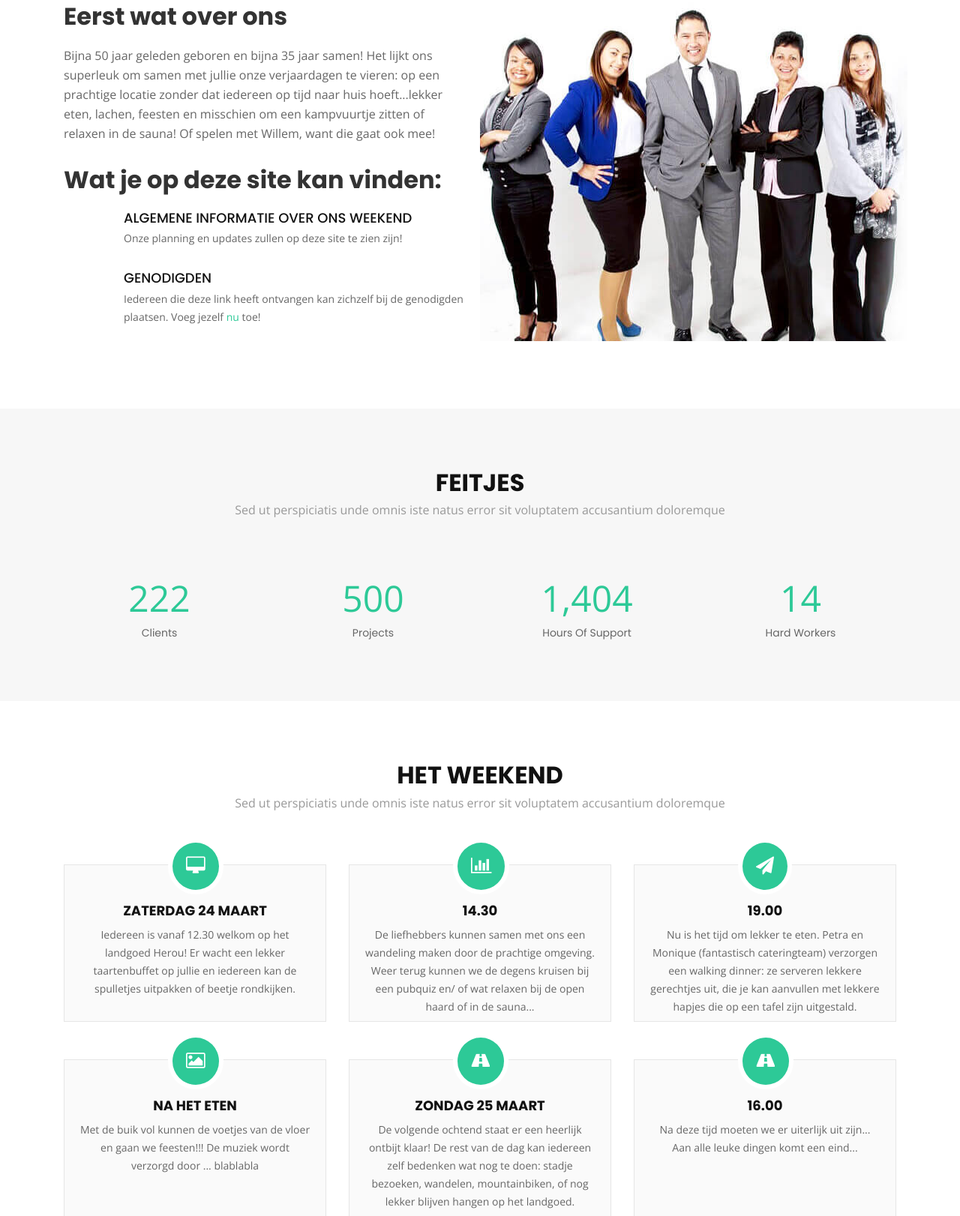
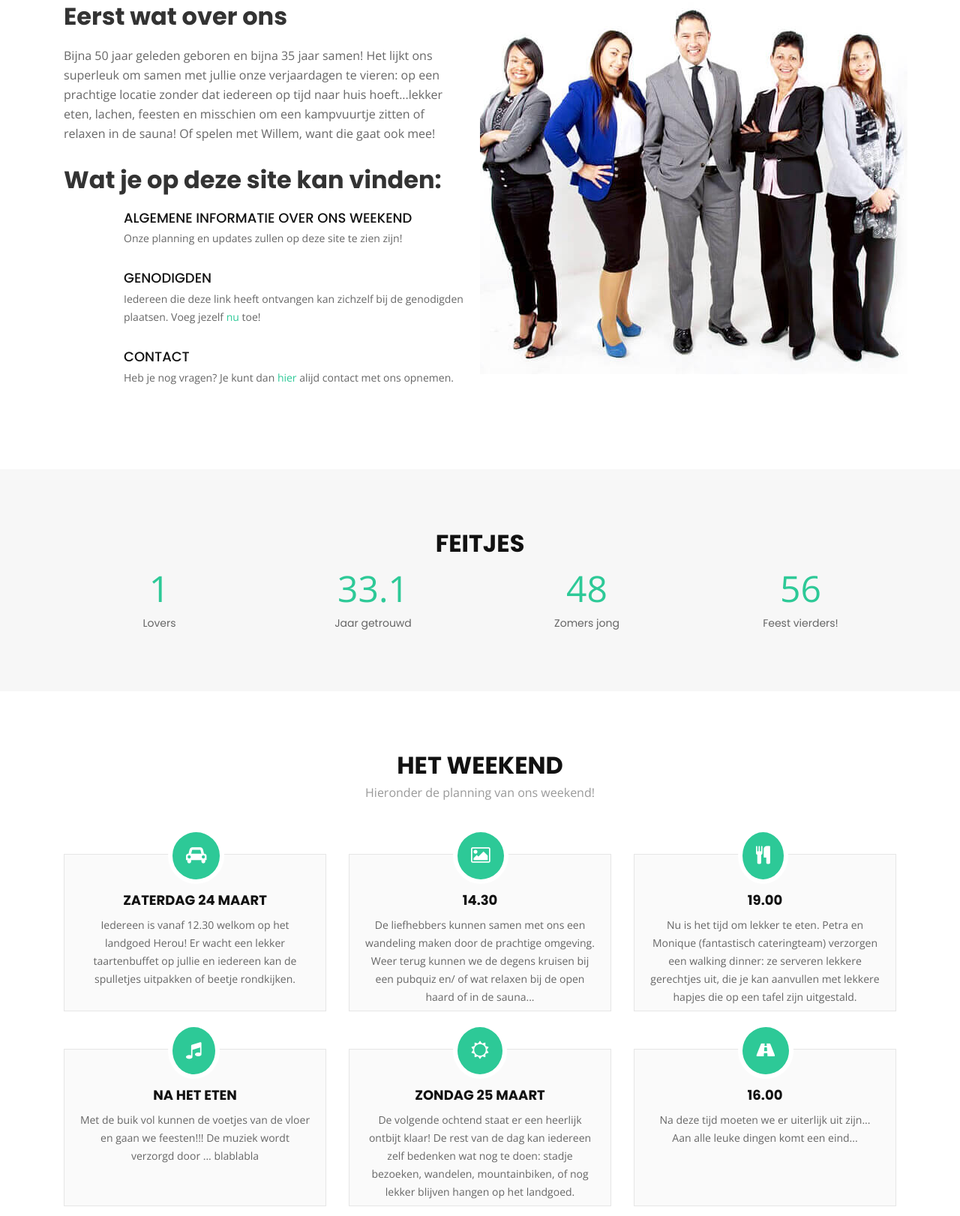
Before and after one commit to FKwaks/siteverjaardag, a Django app: page / in a window 1280 px wide. Shown: the part 877-2499 px from the top of the page at 75% size. Run offline with Django 3.2, Linux system fonts and the light colour scheme; data that the repository does not hold is empty; some libraries are stand-ins or nearby versions.

Commit message:
planning en maps

```diff
--- a/list/templates/list/index.html
+++ b/list/templates/list/index.html
@@ -56,7 +56,7 @@
           <li><a href="#about">Over Ons</a></li>
           <li><a href="#services">Het Weekend</a></li>
           <li><a href="#portfolio">Genodigden</a></li>
-          <li><a href="#team">Tijd en Loatie</a></li>
+          <li><a href="#team">Locatie</a></li>
           <li><a href="#contact">Contact</a></li>
         </ul>
       </nav><!-- #nav-menu-container -->
@@ -103,6 +103,12 @@
               <p class="description">Iedereen die deze link heeft ontvangen kan zichzelf bij de genodigden plaatsen. Voeg jezelf <a href= "#portfolio">nu</a> toe!</p>
             </div>
 
+            <div class="icon-box wow fadeInUp" data-wow-delay="0.4s">
+              <!--<div class="icon"><i class="fa fa-user-circle-o fa-lg"></i></div>-->
+              <h4 class="title"><a href="#contact">Contact</a></h4>
+              <p class="description">Heb je nog vragen? Je kunt dan <a href= "#contact">hier</a> alijd contact met ons opnemen.</p>
+            </div>
+
           </div>
 
           <div class="col-lg-6 background order-lg-2 order-1 wow fadeInRight"></div>
@@ -118,28 +124,29 @@
       <div class="container wow fadeIn">
         <div class="section-header">
           <h3 class="section-title">Feitjes</h3>
-          <p class="section-description">Sed ut perspiciatis unde omnis iste natus error sit voluptatem accusantium doloremque</p>
+          <!--<p class="section-description">Sed ut perspiciatis unde omnis iste natus error sit voluptatem accusantium doloremque</p>-->
         </div>
         <div class="row counters">
 
+
           <div class="col-lg-3 col-6 text-center">
-            <span data-toggle="counter-up">232</span>
-            <p>Clients</p>
+            <span data-toggle="counter-up">2</span>
+            <p>Lovers</p>
           </div>
 
           <div class="col-lg-3 col-6 text-center">
-            <span data-toggle="counter-up">521</span>
-            <p>Projects</p>
+            <span data-toggle="counter-up">34.5</span>
+            <p>Jaar getrouwd</p>
           </div>
 
   				<div class="col-lg-3 col-6 text-center">
-            <span data-toggle="counter-up">1,463</span>
-            <p>Hours Of Support</p>
+            <span data-toggle="counter-up">50</span>
+            <p>Zomers jong</p>
   				</div>
 
           <div class="col-lg-3 col-6 text-center">
-            <span data-toggle="counter-up">15</span>
-            <p>Hard Workers</p>
+            <span data-toggle="counter-up">60</span>
+            <p>Feest vierders!</p>
   				</div>
 
   			</div>
@@ -154,46 +161,42 @@
       <div class="container wow fadeIn">
         <div class="section-header">
           <h3 class="section-title">Het weekend</h3>
-          <p class="section-description">Sed ut perspiciatis unde omnis iste natus error sit voluptatem accusantium doloremque</p>
+          <p class="section-description">Hieronder de planning van ons weekend!</p>
         </div>
 
         <div class="row">
           <div class="col-lg-4 col-md-6 wow fadeInUp" data-wow-delay="0.2s">
             <div class="box">
-              <div class="icon"><a href=""><i class="fa fa-desktop"></i></a></div>
+              <div class="icon"><a href=""><i class="fa fa-car"></i></a></div>
               <h4 class="title">Zaterdag 24 maart</h4>
               <p class="description">Iedereen is vanaf 12.30 welkom op het landgoed Herou! Er wacht een lekker taartenbuffet op jullie en iedereen kan de spulletjes uitpakken of beetje rondkijken.</p>
             </div>
           </div>
           <div class="col-lg-4 col-md-6 wow fadeInUp" data-wow-delay="0.4s">
             <div class="box">
-              <div class="icon"><a href=""><i class="fa fa-bar-chart"></i></a></div>
+              <div class="icon"><a href=""><i class="fa fa-photo"></i></a></div>
               <h4 class="title">14.30</h4>
               <p class="description">De liefhebbers kunnen samen met ons een wandeling maken door de prachtige omgeving. Weer terug kunnen we de degens kruisen bij een pubquiz en/ of wat relaxen bij de open haard of in de sauna...</p>
             </div>
           </div>
           <div class="col-lg-4 col-md-6 wow fadeInUp" data-wow-delay="0.6s">
             <div class="box">
-              <div class="icon"><a href=""><i class="fa fa-paper-plane"></i></a></div>
+              <div class="icon"><a href=""><i class="fa fa-cutlery"></i></a></div>
               <h4 class="title">19.00</h4>
               <p class="description">Nu is het tijd om lekker te eten. Petra en Monique (fantastisch cateringteam) verzorgen een walking dinner: ze serveren lekkere gerechtjes uit, die je kan aanvullen met lekkere hapjes die op een tafel zijn uitgestald.</p>
             </div>
           </div>
 
-          <!--Vanaf 19.00 lekker eten. Fantastische cateringteam Petra en Monique verzorgen een walking dinner!
-          Feest!
-          Volgende ochtend is er een ontbijt De rest van de dag kan iedereen zelf bedenken wat ze willen doen!-->
-
           <div class="col-lg-4 col-md-6 wow fadeInUp" data-wow-delay="0.2s">
             <div class="box">
-              <div class="icon"><a href=""><i class="fa fa-photo"></i></a></div>
+              <div class="icon"><a href=""><i class="fa fa-music"></i></a></div>
               <h4 class="title"><a href="">Na het eten</a></h4>
               <p class="description">Met de buik vol kunnen de voetjes van de vloer en gaan we feesten!!! De muziek wordt verzorgd door ... blablabla</p>
             </div>
           </div>
           <div class="col-lg-4 col-md-6 wow fadeInUp" data-wow-delay="0.4s">
             <div class="box">
-              <div class="icon"><a href=""><i class="fa fa-road"></i></a></div>
+              <div class="icon"><a href=""><i class="fa fa-sun-o"></i></a></div>
               <h4 class="title"><a href="">Zondag 25 maart</a></h4>
               <p class="description">De volgende ochtend staat er een heerlijk ontbijt klaar! De rest van de dag kan iedereen zelf bedenken wat nog te doen: stadje bezoeken, wandelen, mountainbiken, of nog lekker blijven hangen op het landgoed. </p>
             </div>
@@ -252,7 +255,7 @@
         <div class="row">
           <div class="col-lg-5 text-center text-lg-left">
             <h3 class="cta-title">Meld je ook aan!</h3>
-            <p class="cta-text">Vul hier jouw gegevens in en klik op verzend. Zo wordt u ook zichtbaar bij de genodigden!</p>
+            <p class="cta-text">Vul hier jouw gegevens in en klik op verzend. Zo wordt jij ook zichtbaar bij de genodigden!</p>
           </div>
 
           <div class="col-lg-6 col-md-8 float-lg-right">
@@ -296,12 +299,12 @@
           <div class="col-lg-7">
             <div class="embed-responsive embed-responsive-16by9 map-container mb-4 mb-lg-0">
               <!--My Google API to create a map AIzaSyAq0M7IhzDg9PniSj7KNg5dRIMDNvmQLq8-->
-              <iframe frameborder="0" scrolling="no" marginheight="0" marginwidth="0" src="https://www.google.com/maps/embed/v1/place?q=place_id:ChIJjy9BCXbzxkcRpvQ5g154dwg&key=AIzaSyAq0M7IhzDg9PniSj7KNg5dRIMDNvmQLq8"></iframe>
+              <iframe frameborder="0" scrolling="no" marginheight="0" marginwidth="0" src="https://www.google.com/maps/embed/v1/place?q=Ardennen%20Landgoed%20Le%20Herou%2C%20rue%20de%2057%20nisramont%2C%20BE%206983%20Belgi%C3%AB%2C%206983%20Nisramont%20La%20Roche%20Belgi%C3%AB%2C%20Belgi%C3%AB&key=AIzaSyDWfyytOa6XMVvTm7k-C2J9pnVpdIdTp3g"></iframe>
             </div>
           </div>
           <div class="col-lg-5 col-md-4">
           <div class="section-header">
-            <h3 class="section-title">Tijd & Locatie</h3>
+            <h3 class="section-title">Locatie</h3>
             <p class="section-description">Sed ut perspiciatis unde omnis iste natus error sit voluptatem accusantium doloremque</p>
           </div>
           <div class="info">
@@ -340,14 +343,6 @@
                 <i class="fa fa-phone"></i>
                 <p>+1 5589 55488 55s</p>
               </div>
-            </div>
-
-            <div class="social-links">
-              <a href="#" class="twitter"><i class="fa fa-twitter"></i></a>
-              <a href="#" class="facebook"><i class="fa fa-facebook"></i></a>
-              <a href="#" class="instagram"><i class="fa fa-instagram"></i></a>
-              <a href="#" class="google-plus"><i class="fa fa-google-plus"></i></a>
-              <a href="#" class="linkedin"><i class="fa fa-linkedin"></i></a>
             </div>
 
           </div>
@@ -419,7 +414,7 @@
   <script src="{% static 'lib/bootstrap/js/bootstrap.bundle.min.js' %}"></script>
   <script src="{% static 'lib/easing/easing.min.js' %}"></script>
   <script src="{% static 'lib/wow/wow.min.js' %}"></script>
-  <script src="https://maps.googleapis.com/maps/api/js?key=AIzaSyD8HeI8o-c1NppZA-92oYlXakhDPYR7XMY"></script>
+  <script src="https://maps.googleapis.com/maps/api/js?key=AIzaSyDWfyytOa6XMVvTm7k-C2J9pnVpdIdTp3g"></script>
 
   <script src="{% static 'lib/waypoints/waypoints.min.js' %}"></script>
   <script src="{% static 'lib/counterup/counterup.min.js' %}"></script>
```
Lines whose indentation alone changed are shown as unchanged.
